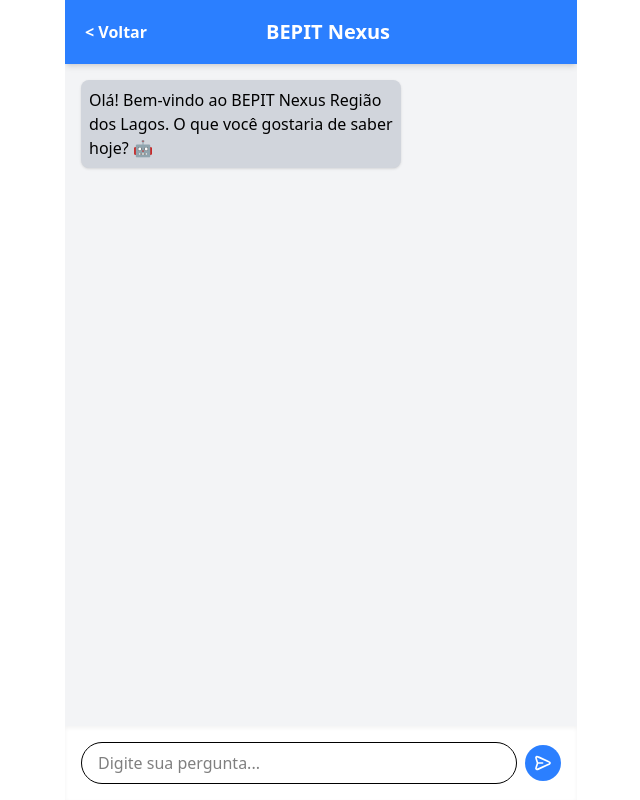
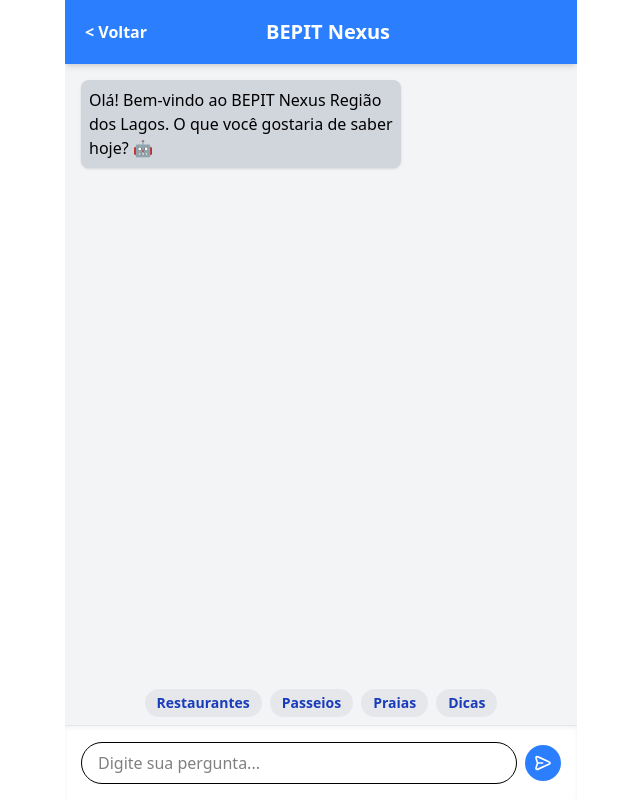
Before and after one commit to BrunoTrakinas/rosto-do-robo, a React (Vite) app: page / in a window 1280 px wide. Both pictures are taken after a click on the button "Região dos Lagos". Shown: the whole page, without its empty margins (319-959 px from the left). Built offline with nearby package versions, Linux system fonts and the light colour scheme.

Commit message:
feat(ux): Adiciona botões de sugestão e nova UI de chat

```diff
--- a/src/App.jsx
+++ b/src/App.jsx
@@ -1,15 +1,14 @@
 import React, { useState, useEffect } from "react";
 import apiClient from './lib/apiClient';
+import SuggestionButtons from './components/SuggestionButtons';
 import "./App.css";
 
-// --- COMPONENTE 1: A TELA DE CHAT ---
-// Esta é a nossa UI de chat, agora como um componente reutilizável.
+// --- COMPONENTE DA TELA DE CHAT ---
 function ChatScreen({ regiao, onVoltar }) {
   const [messages, setMessages] = useState([]);
   const [inputValue, setInputValue] = useState('');
   const [isLoading, setIsLoading] = useState(false);
 
-  // A mensagem de boas-vindas agora usa o nome da região selecionada.
   useEffect(() => {
     setMessages([{
       sender: 'bot',
@@ -17,18 +16,15 @@
     }]);
   }, [regiao]);
 
-  const handleSendMessage = async () => {
-    if (inputValue.trim() === '' || isLoading) return;
-    const text = inputValue;
+  const sendMessageToApi = async (text) => {
+    if (isLoading) return;
     const userMessage = { text, sender: 'user' };
 
     const loadingMessage = { sender: 'bot', text: 'Só um segundo, estou consultando meus arquivos... 🧠' };
     setMessages(prev => [...prev, userMessage, loadingMessage]);
-    setInputValue('');
     setIsLoading(true);
 
     try {
-      // A chamada da API agora inclui o 'slug' da região dinamicamente na URL.
       const response = await apiClient.post(`/api/chat/${regiao.slug}`, { message: text });
       const botMessage = { text: response.data.reply, sender: 'bot' };
       setMessages(prev => [...prev.slice(0, -1), botMessage]);
@@ -41,13 +37,24 @@
     }
   };
 
+  const handleSendMessage = () => {
+    if (inputValue.trim() === '') return;
+    sendMessageToApi(inputValue);
+    setInputValue('');
+  };
+
+  const handleSuggestionClick = (suggestionText) => {
+    sendMessageToApi(`Quais as melhores opções de ${suggestionText}?`);
+  };
+
   return (
     <div className="bg-gray-100 h-screen flex flex-col max-w-lg mx-auto overflow-hidden">
       <div className="bg-blue-500 p-3 text-white flex items-center justify-between shadow-md">
         <button onClick={onVoltar} className="font-semibold hover:bg-blue-600 p-2 rounded-md">{"< Voltar"}</button>
         <h1 className="text-xl font-semibold">BEPIT Nexus</h1>
-        <div className="w-16"></div> {/* Espaçador para centralizar o título */}
+        <div className="w-16"></div>
       </div>
+
       <div className="flex-1 overflow-y-auto p-4">
         <div className="flex flex-col space-y-2">
           {messages.map((message, index) => (
@@ -59,7 +66,10 @@
           ))}
         </div>
       </div>
-      <div className="bg-white p-4 flex items-center shadow-inner">
+
+      <SuggestionButtons onSuggestionClick={handleSuggestionClick} isLoading={isLoading} />
+
+      <div className="bg-white p-4 flex items-center shadow-inner border-t border-gray-200">
         <input
           type="text"
           placeholder={isLoading ? "Aguarde..." : "Digite sua pergunta..."}
@@ -77,13 +87,11 @@
   );
 }
 
-// --- COMPONENTE 2: A NOVA TELA DE SELEÇÃO DE REGIÃO ---
+// --- COMPONENTE DA TELA DE SELEÇÃO DE REGIÃO ---
 function RegionSelectionScreen({ onSelectRegion }) {
-  // A lista de regiões disponíveis para o nosso império.
   const regioesDisponiveis = [
     { nome: 'Região dos Lagos', slug: 'lagos' },
-    // { nome: 'Gramado e Canela', slug: 'gramado' }, // Descomente para adicionar novas regiões
-    // { nome: 'Balneário Camboriú', slug: 'bc' },
+    // { nome: 'Gramado e Canela', slug: 'gramado' },
   ];
 
   return (
@@ -106,16 +114,13 @@
   );
 }
 
-// --- COMPONENTE 3: O "ROTEADOR" PRINCIPAL ---
-// Este é o nosso componente principal agora. Ele decide qual tela mostrar.
+// --- COMPONENTE PRINCIPAL QUE GERENCIA AS TELAS ---
 function App() {
   const [regiaoSelecionada, setRegiaoSelecionada] = useState(null);
 
   if (regiaoSelecionada) {
-    // Se uma região já foi escolhida, mostra a tela de chat para aquela região.
     return <ChatScreen regiao={regiaoSelecionada} onVoltar={() => setRegiaoSelecionada(null)} />;
   } else {
-    // Se não, mostra a tela de seleção de destino.
     return <RegionSelectionScreen onSelectRegion={setRegiaoSelecionada} />;
   }
 }
--- /dev/null
+++ b/src/components/SuggestionButtons.jsx
@@ -0,0 +1,22 @@
+import React from 'react';
+
+// Um componente simples e reutilizável para nossos botões
+function SuggestionButtons({ onSuggestionClick }) {
+  const suggestions = ['Restaurantes', 'Passeios', 'Praias', 'Dicas'];
+
+  return (
+    <div className="px-2 py-2 flex flex-wrap justify-center gap-2">
+      {suggestions.map(suggestion => (
+        <button
+          key={suggestion}
+          onClick={() => onSuggestionClick(suggestion)}
+          className="bg-gray-200 text-blue-800 text-sm font-semibold py-1 px-3 rounded-full hover:bg-gray-300"
+        >
+          {suggestion}
+        </button>
+      ))}
+    </div>
+  );
+}
+
+export default SuggestionButtons;
```
